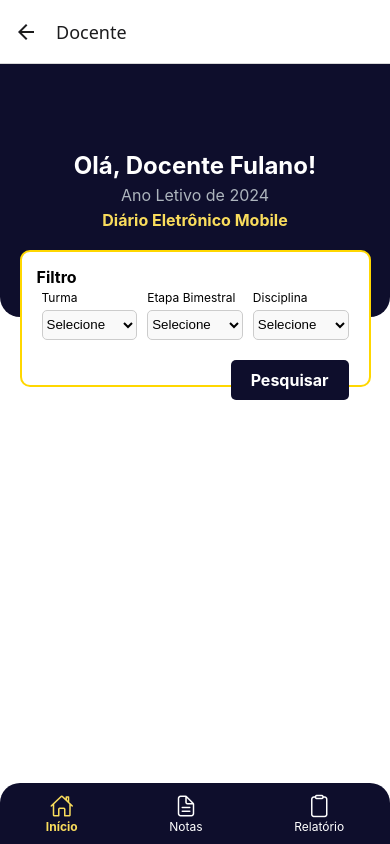
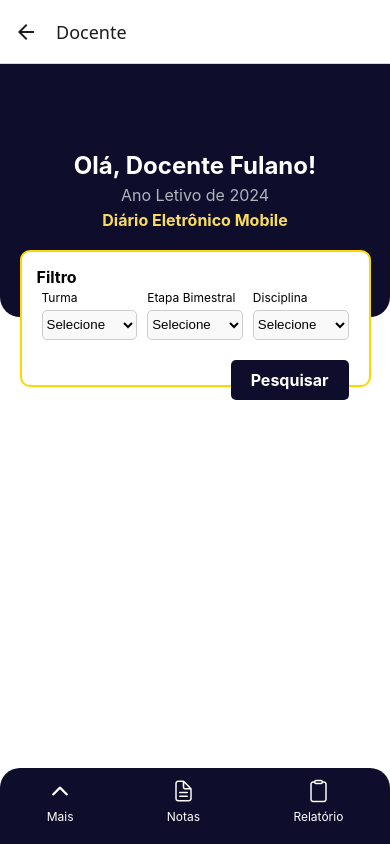
Before and after one commit to GuilhermeRznD/sbtec, a React Native app: screen /InterfaceDocente in a window 390 px wide. Built offline with nearby package versions, Linux system fonts and the light colour scheme.

Commit message:
rodapé incluido

```diff
--- a/src/components/InterfaceDocente.js
+++ b/src/components/InterfaceDocente.js
@@ -1,7 +1,7 @@
 import React, { useState } from 'react';
 import { View, Text, TouchableOpacity, StyleSheet, Dimensions } from 'react-native';
 import { Picker } from '@react-native-picker/picker';
-import { Ionicons } from '@expo/vector-icons'; // Biblioteca de ícones (adicione ao projeto caso ainda não esteja instalada)
+import { Ionicons } from '@expo/vector-icons';
 
 const { width, height } = Dimensions.get('window');
 
@@ -9,12 +9,16 @@ const InterfaceDocente = () => {
   const [turmaSelecionada, setTurmaSelecionada] = useState('');
   const [etapaSelecionada, setEtapaSelecionada] = useState('');
   const [disciplinaSelecionada, setDisciplinaSelecionada] = useState('');
-  const [telaAtiva, setTelaAtiva] = useState('Inicio'); // Estado para gerenciar a tela ativa do rodapé
+  const [telaAtiva, setTelaAtiva] = useState('Inicio');
+  const [footerExpanded, setFooterExpanded] = useState(false);
 
   const handlePesquisar = () => {
     console.log('Pesquisar clicado');
   };
 
+  const toggleFooter = () => {
+    setFooterExpanded((prev) => !prev);
+  };
   return (
     <View style={styles.container}>
       {/* Cabeçalho */}
@@ -76,40 +80,81 @@ const InterfaceDocente = () => {
       </View>
 
       {/* Rodapé */}
-      <View style={styles.footer}>
-        {/* Botão da tela de Início */}
+      <View style={[styles.footer, footerExpanded && styles.footerExpanded]}>
         <TouchableOpacity
           style={styles.footerButton}
-          onPress={() => setTelaAtiva('Inicio')}
+          onPress={toggleFooter}
         >
-          <Ionicons name="home-outline" size={24} color={telaAtiva === 'Inicio' ? '#F9DC5C' : '#FFFFFF'} />
-          <Text style={[styles.footerButtonText, telaAtiva === 'Inicio' && styles.activeFooterButtonText]}>
-            Início
+          <Ionicons
+            name={footerExpanded ? "chevron-down-outline" : "chevron-up-outline"}
+            size={24}
+            color="#FFFFFF"
+          />
+          <Text style={styles.footerButtonText}>
+            {footerExpanded ? "Fechar" : "Mais"}
           </Text>
         </TouchableOpacity>
 
-        {/* Botão da tela de Notas */}
         <TouchableOpacity
           style={styles.footerButton}
           onPress={() => setTelaAtiva('Notas')}
         >
-          <Ionicons name="document-text-outline" size={24} color={telaAtiva === 'Notas' ? '#F9DC5C' : '#FFFFFF'} />
-          <Text style={[styles.footerButtonText, telaAtiva === 'Notas' && styles.activeFooterButtonText]}>
+          <Ionicons
+            name="document-text-outline"
+            size={24}
+            color={telaAtiva === 'Notas' ? '#F9DC5C' : '#FFFFFF'}
+          />
+          <Text
+            style={[
+              styles.footerButtonText,
+              telaAtiva === 'Notas' && styles.activeFooterButtonText,
+            ]}
+          >
             Notas
           </Text>
         </TouchableOpacity>
 
-        {/* Botão da tela de Relatório */}
         <TouchableOpacity
           style={styles.footerButton}
           onPress={() => setTelaAtiva('Relatorio')}
         >
-          <Ionicons name="clipboard-outline" size={24} color={telaAtiva === 'Relatorio' ? '#F9DC5C' : '#FFFFFF'} />
-          <Text style={[styles.footerButtonText, telaAtiva === 'Relatorio' && styles.activeFooterButtonText]}>
+          <Ionicons
+            name="clipboard-outline"
+            size={24}
+            color={telaAtiva === 'Relatorio' ? '#F9DC5C' : '#FFFFFF'}
+          />
+          <Text
+            style={[
+              styles.footerButtonText,
+              telaAtiva === 'Relatorio' && styles.activeFooterButtonText,
+            ]}
+          >
             Relatório
           </Text>
         </TouchableOpacity>
       </View>
+
+      {/* Conteúdo do rodapé expandido */}
+      {footerExpanded && (
+        <View style={styles.additionalOptions}>
+          <TouchableOpacity style={styles.expandedOption}>
+            <Ionicons name="book-outline" size={24} color="#FFFFFF" />
+            <Text style={styles.expandedOptionText}>Registrar Aulas</Text>
+          </TouchableOpacity>
+          <TouchableOpacity style={styles.expandedOption}>
+            <Ionicons name="checkmark-done-outline" size={24} color="#FFFFFF" />
+            <Text style={styles.expandedOptionText}>Registrar Presença</Text>
+          </TouchableOpacity>
+          <TouchableOpacity style={styles.expandedOption}>
+            <Ionicons name="warning-outline" size={24} color="#FFFFFF" />
+            <Text style={styles.expandedOptionText}>Ocorrências</Text>
+          </TouchableOpacity>
+          <TouchableOpacity style={styles.expandedOption}>
+            <Ionicons name="calendar-outline" size={24} color="#FFFFFF" />
+            <Text style={styles.expandedOptionText}>Agenda</Text>
+          </TouchableOpacity>
+        </View>
+      )}
     </View>
   );
 };
@@ -209,15 +254,50 @@ const styles = StyleSheet.create({
   },
   footerButton: {
     alignItems: 'center',
+    marginBottom: 10,
   },
   footerButtonText: {
     color: '#FFFFFF',
     fontSize: 12,
+    marginTop: 5,
   },
   activeFooterButtonText: {
     color: '#F9DC5C',
     fontWeight: 'bold',
   },
+  expandedOptionText: {
+    fontSize: 12,
+    color: '#FFFFFF',
+    marginTop: 3,
+    textAlign: 'center',
+  },
+  footerExpanded: {
+    flexDirection: 'row',
+    flexWrap: 'wrap',
+    alignItems: 'center',
+    justifyContent: 'space-around',
+    backgroundColor: '#0E0E2C',
+    padding: 10,
+    width: '100%',
+    position: 'absolute',
+    bottom: 0,
+    height: height * 0.4,
+    borderTopLeftRadius: 20,
+    borderTopRightRadius: 20,
+  },
+  additionalOptions: {
+    width: '100%',
+    flexDirection: 'row',
+    justifyContent: 'space-around',
+    flexWrap: 'wrap',
+    marginTop: 230,
+  },
+  expandedOption: {
+    alignItems: 'center',
+    margin: 10,
+    width: '40%',
+  },
+
 });
 
 export default InterfaceDocente;
```
